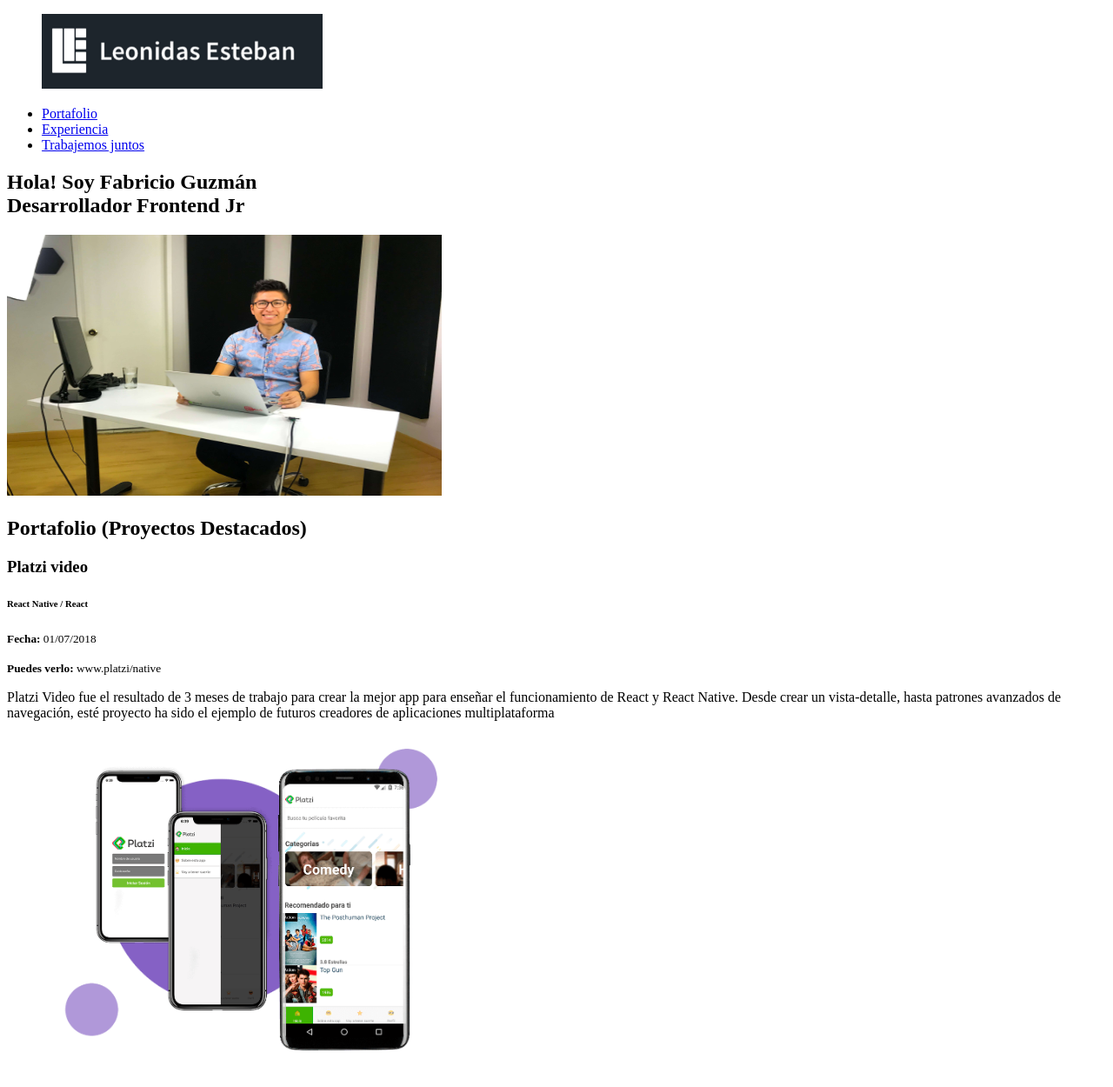
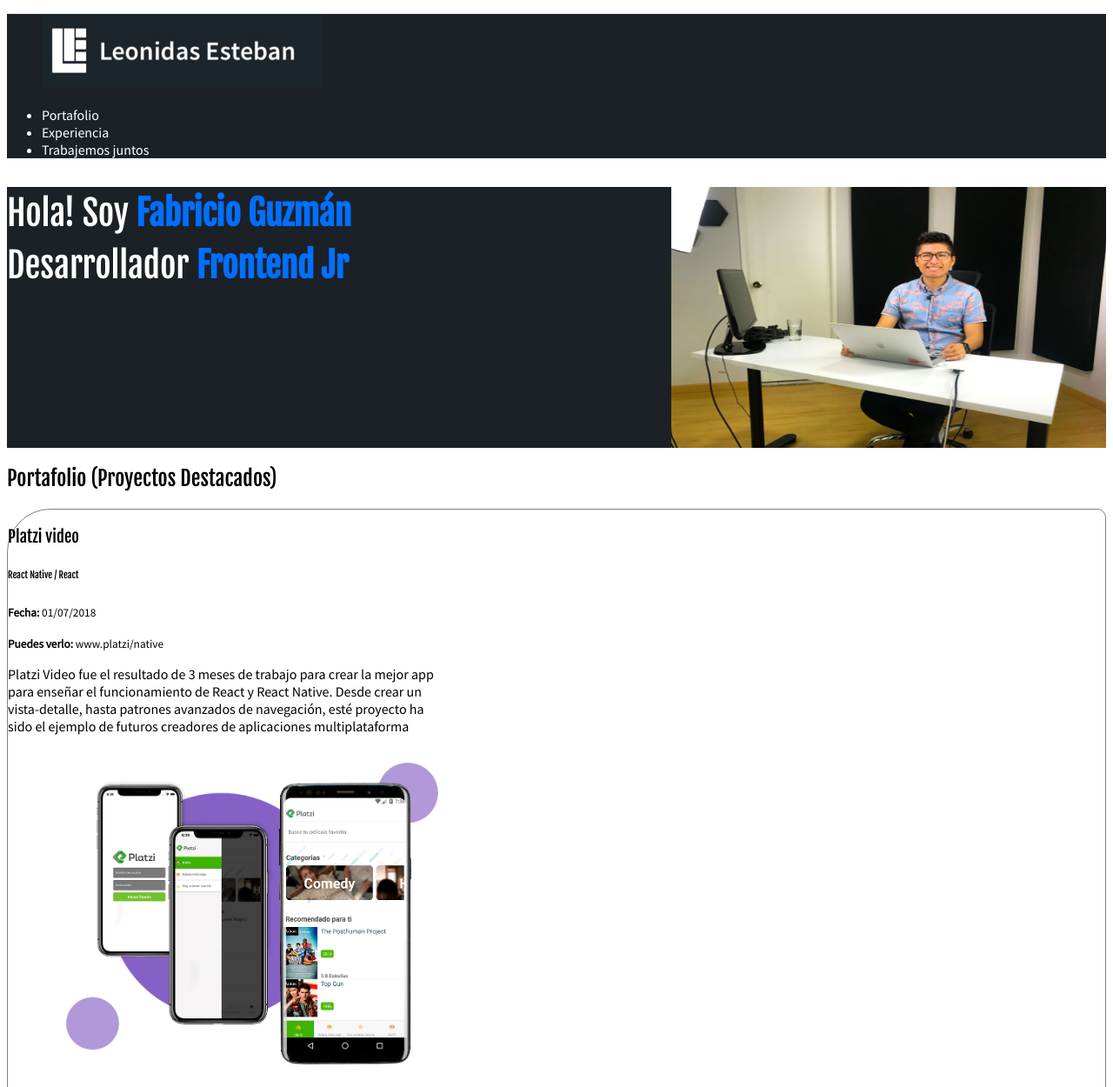
Before and after one commit to Artyalan11/my-website, a plain HTML site: page index.html in a window 1280 px wide. Shown: the top 1250 px of the page at 87% size. Drawn offline with Linux system fonts and the light colour scheme.

Commit message:
Added backgrounds, border and fix width

```diff
--- a/index.html
+++ b/index.html
@@ -5,6 +5,7 @@
     <meta name="viewport" content="width=device-width, initial-scale=1.0">
     <meta http-equiv="X-UA-Compatible" content="ie=edge">
     <link rel="icon" href="img/favicon.png" type="image/png">
+    <link href="https://fonts.googleapis.com/css?family=Fjalla+One|Source+Sans+Pro&display=swap" rel="stylesheet">
     <link rel="stylesheet" href="css/style.css">
     <title>Document</title>
 </head>
@@ -31,16 +32,20 @@
     </header>
     <section class="hero">
         <h1>Hola! Soy <strong>Fabricio Guzmán</strong> <br> Desarrollador <strong>Frontend Jr</strong></h1>
-        <img src="img/hero.jpg" alt="imagen principal del sitio" width="500px" height="300">
+        <!-- <img src="img/hero.jpg" alt="imagen principal del sitio" width="500px" height="300"> -->
     </section>
     <section id="portafolio" class="portfolio">
         <h2>Portafolio (Proyectos Destacados)</h2>
         <article class="project">
-            <h3 class="project-title">Platzi video</h3>
-            <h6 class="project-course">React Native / React</h6>
-            <p class="project-date"><small><strong>Fecha:</strong> 01/07/2018</small></p>
-            <p class="project-url"><small><strong>Puedes verlo:</strong> www.platzi/native</small></p>
-            <p class="project-description">Platzi Video fue el resultado de 3 meses de trabajo para crear la mejor app para enseñar el funcionamiento de React y React Native. Desde crear un vista-detalle, hasta patrones avanzados de navegación, esté proyecto ha sido el ejemplo de futuros creadores de aplicaciones multiplataforma</p>
+            <div class="project-details">
+                <h3 class="project-title">Platzi video</h3>
+                <h6 class="project-course">React Native / React</h6>
+                <p class="project-date"><small><strong>Fecha:</strong> 01/07/2018</small></p>
+                <p class="project-url"><small><strong>Puedes verlo:</strong> www.platzi/native</small></p>
+                <p class="project-description">Platzi Video fue el resultado de 3 meses de trabajo para crear la mejor app para enseñar
+                    el funcionamiento de React y React Native. Desde crear un vista-detalle, hasta patrones avanzados de navegación,
+                    esté proyecto ha sido el ejemplo de futuros creadores de aplicaciones multiplataforma</p>
+            </div>
             <figure class="project-imageContainer">
                 <img class="project-image" src="img/platzi-video-react-native.png" alt="proyecto del curso de react native" width="500">
             </figure>
--- /dev/null
+++ b/saas/header/header.scss
@@ -0,0 +1,8 @@
+.header{
+    background-color: $background-gray;
+    color: $white;
+    a{
+        color: $white;
+        text-decoration: none;
+    }
+}
--- a/saas/homepage/homepage.scss
+++ b/saas/homepage/homepage.scss
@@ -1,3 +1,38 @@
-// body{
-//     background: red;
-// }
+body{
+    font-family: 'Source Sans Pro', sans-serif;
+}
+
+h1,h2,h3,h5,h6{
+    font-family: 'Fjalla One', sans-serif;
+    font-weight: normal;
+}
+
+.hero{
+    height: 300px;
+    background-image: url('../img/hero.jpg');
+    background-size: 500px 300px;
+    background-repeat: no-repeat;
+    background-position-x: right;
+    background-color: $background-gray;
+    h1{
+        font-size: 40px;
+        line-height: 1.5;
+        letter-spacing: -.2px;
+        color: $white;
+        strong{
+            color: $light-blue;
+        }
+    }
+}
+
+.project{
+    border: 1px solid gray;
+    border-radius: 10px;
+    border-top-left-radius: 50px;
+    .project-details{
+        width: 500px;
+    }
+    .project-imageContainer{
+        width: 500px;
+    }
+}
--- a/saas/style.scss
+++ b/saas/style.scss
@@ -1 +1,3 @@
-@import 'homepage/homepage'
+@import 'variables-color/var-color';
+@import 'homepage/homepage';
+@import 'header/header';
--- /dev/null
+++ b/saas/variables-color/var-color.scss
@@ -0,0 +1,5 @@
+$dark-gray: #1d252c;
+$light-gray: #626262;
+$background-gray: #1b2127;
+$white: #fff;
+$light-blue: #026fff;
```
Also changed, not shown: css/style.css.
